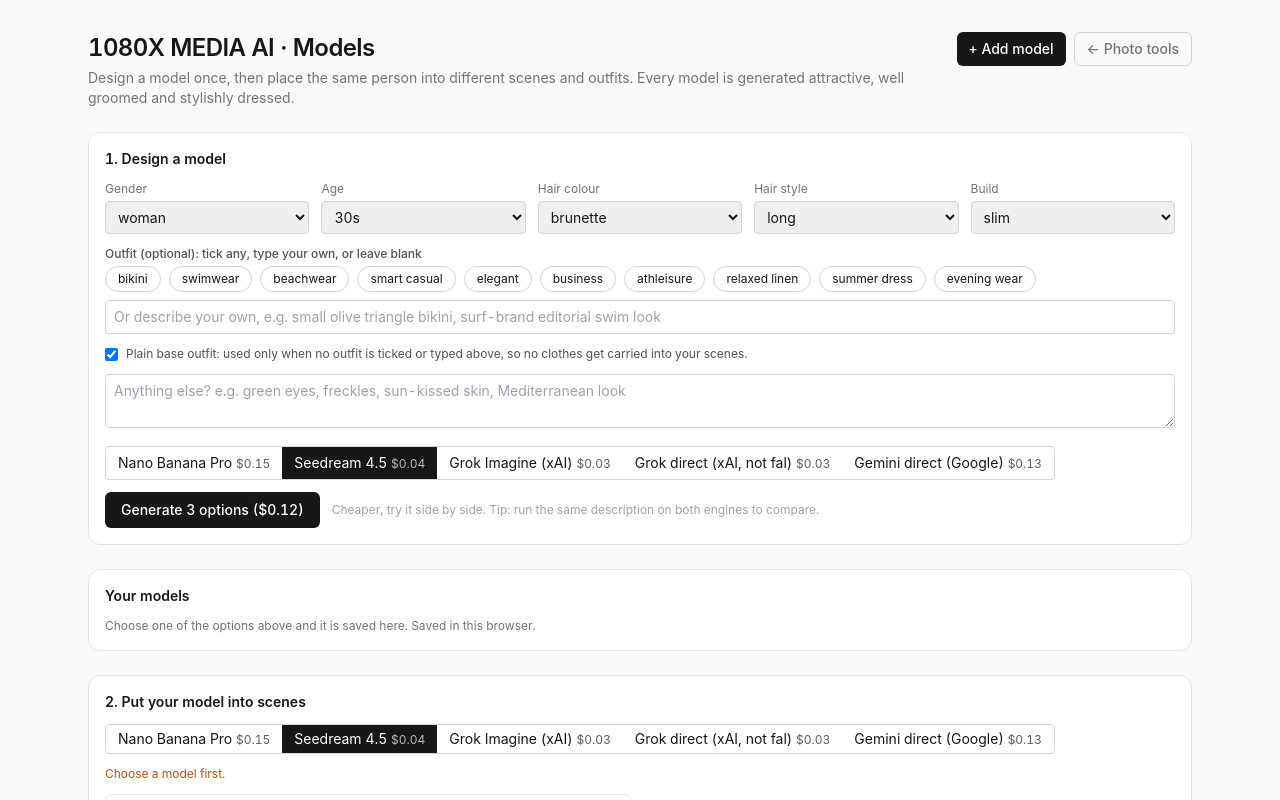
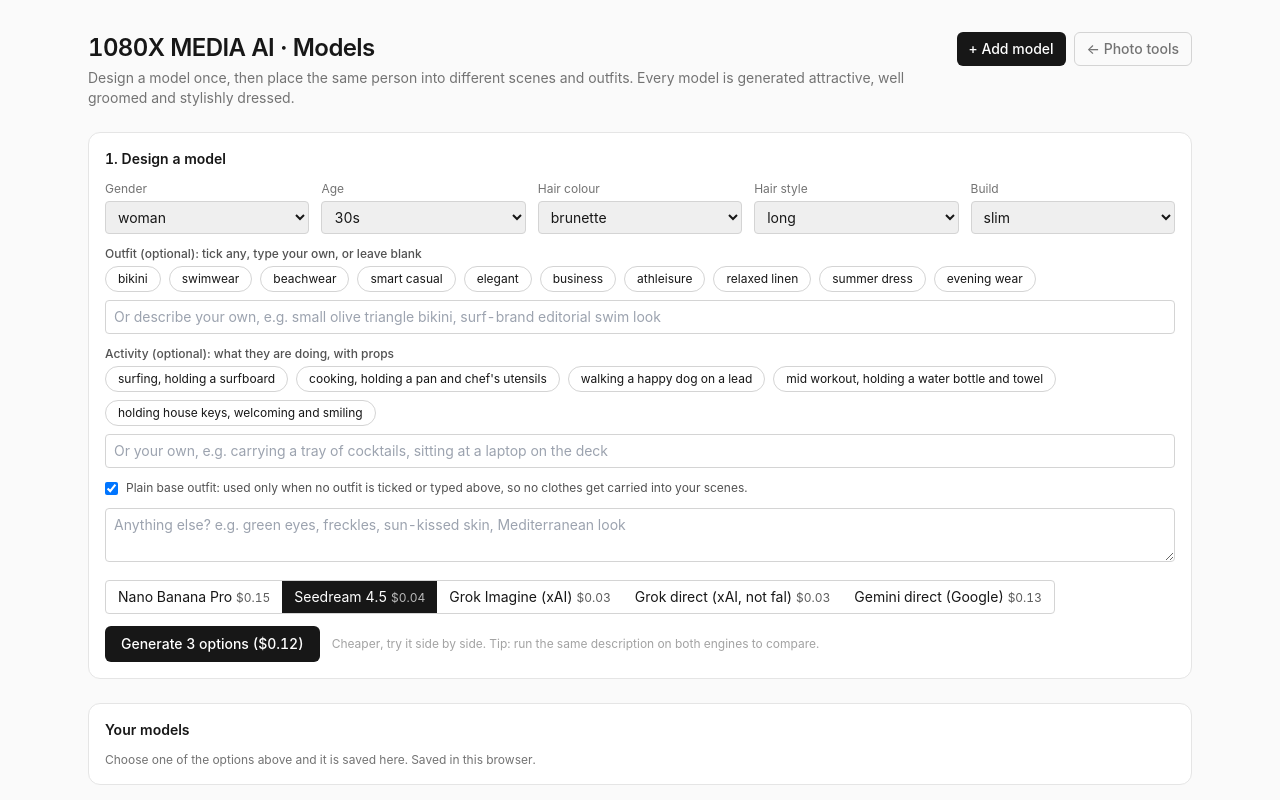
Before and after one commit to jaydengilfillan/proppolish, a Next.js app: page /cast in a window 1280 px wide. Shown: the top 800 px of the page. Built offline with nearby package versions, Linux system fonts and the light colour scheme.

Commit message:
Add files via upload

```diff
--- a/src/app/cast/page.tsx
+++ b/src/app/cast/page.tsx
@@ -133,6 +133,13 @@ export default function CastPage() {
   const [spec, setSpec] = useState<ModelSpec>({ gender: "woman", age: "30s", hairColour: "brunette", hairStyle: "long", build: "slim", outfit: "", extra: "", plainBase: true });
   const [outfitChips, setOutfitChips] = useState<string[]>([]);
   const [outfitText, setOutfitText] = useState("");
+  const [activityChips, setActivityChips] = useState<string[]>([]);
+  const [activityText, setActivityText] = useState("");
+  const setActivity = (chips: string[], text: string) => {
+    setActivityChips(chips);
+    setActivityText(text);
+    setSpec((sp) => ({ ...sp, activity: [...chips, text.trim()].filter(Boolean).join(", ") }));
+  };
   const setOutfit = (chips: string[], text: string) => {
     setOutfitChips(chips);
     setOutfitText(text);
@@ -378,6 +385,23 @@ export default function CastPage() {
             className="mt-2 w-full rounded border border-neutral-300 px-2 py-1.5 text-sm"
           />
         </div>
+        <div className="mt-3">
+          <p className="mb-1 text-xs font-medium text-neutral-600">Activity (optional): what they are doing, with props</p>
+          <div className="flex flex-wrap gap-2">
+            {["surfing, holding a surfboard", "cooking, holding a pan and chef's utensils", "walking a happy dog on a lead", "mid workout, holding a water bottle and towel", "holding house keys, welcoming and smiling"].map((c) => (
+              <label key={c} className={`cursor-pointer rounded-full border px-3 py-1 text-xs ${activityChips.includes(c) ? "border-neutral-900 bg-neutral-900 text-white" : "border-neutral-300"}`}>
+                <input type="checkbox" className="hidden" checked={activityChips.includes(c)} onChange={() => setActivity(activityChips.includes(c) ? activityChips.filter((x) => x !== c) : [...activityChips, c], activityText)} />
+                {c}
+              </label>
+            ))}
+          </div>
+          <input
+            value={activityText}
+            onChange={(e) => setActivity(activityChips, e.target.value)}
+            placeholder="Or your own, e.g. carrying a tray of cocktails, sitting at a laptop on the deck"
+            className="mt-2 w-full rounded border border-neutral-300 px-2 py-1.5 text-sm"
+          />
+        </div>
         <label className="mt-3 flex items-center gap-2 text-xs text-neutral-600">
           <input type="checkbox" checked={spec.plainBase} onChange={(e) => setSpec({ ...spec, plainBase: e.target.checked })} />
           <span>Plain base outfit: used only when no outfit is ticked or typed above, so no clothes get carried into your scenes.</span>
```
